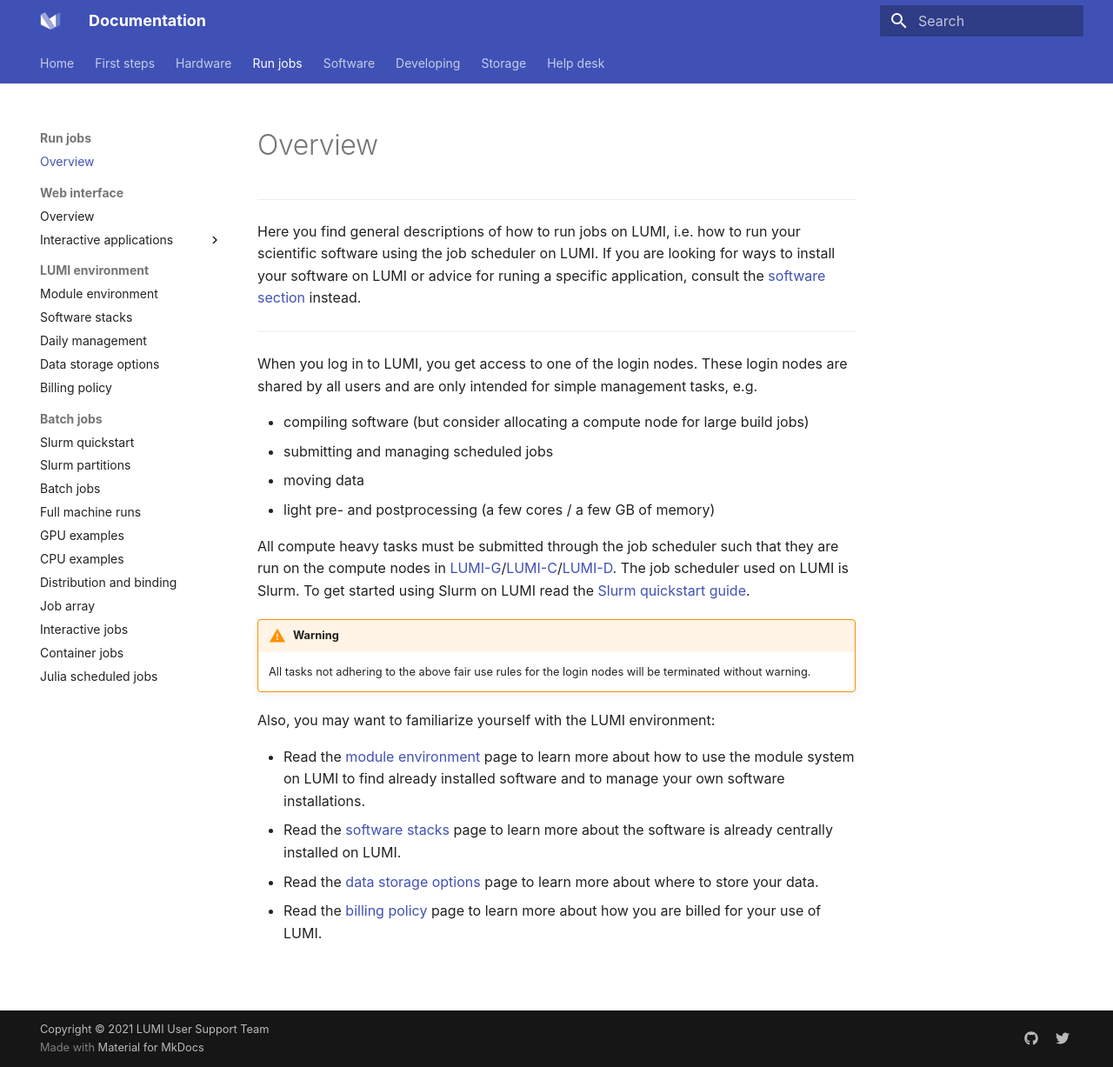
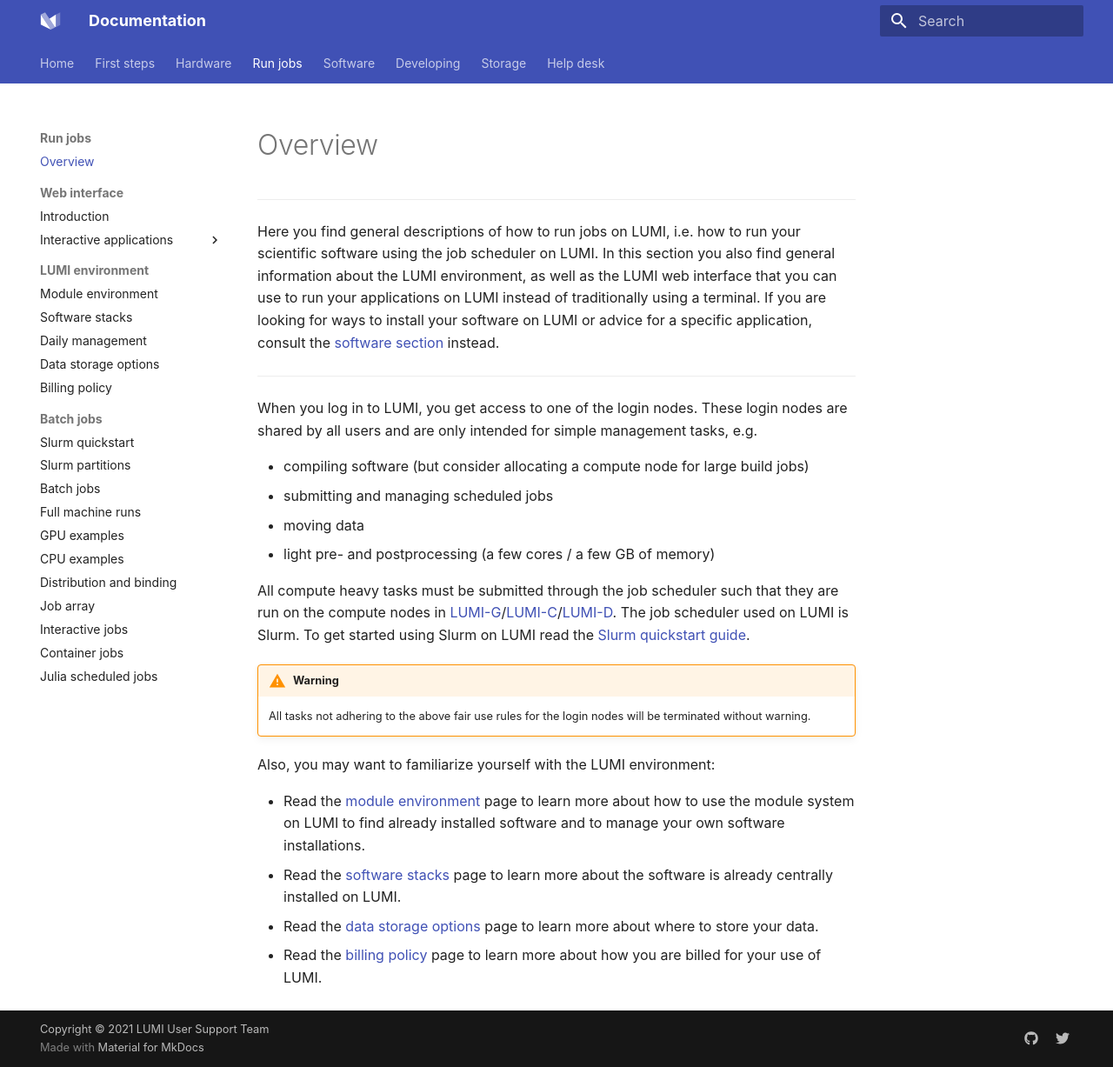
Before and after one commit to Lumi-supercomputer/lumi-userguide, an MkDocs documentation site: the page built from docs/runjobs/index.md, in a window 1280 px wide and 1227 px high. Shown: the whole window at 87% size. Built offline with MkDocs 1.6.1 and Material for MkDocs 9.7.7, drawn with Linux system fonts in a browser that asks for light colours.

Commit message:
More small changes to www_lumi

```diff
--- a/docs/runjobs/index.md
+++ b/docs/runjobs/index.md
@@ -12,10 +12,8 @@
 [billing-policy]: ../runjobs/lumi_env/billing.md
 
 ---
-Here you find general descriptions of how to run jobs on LUMI, i.e. how to run
-your scientific software using the job scheduler on LUMI. If you are looking
-for ways to install your software on LUMI or advice for runing a specific
-application, consult the [software section][software-overview] instead.
+Here you find general descriptions of how to run jobs on LUMI, i.e. how to run your scientific software using the job scheduler on LUMI. In this section you also find general information about the LUMI environment, as well as the LUMI web interface that you can use to run your applications on LUMI instead of traditionally using a terminal. If you are looking
+for ways to install your software on LUMI or advice for a specific application, consult the [software section][software-overview] instead.
 
 ---
 
--- a/mkdocs.yml
+++ b/mkdocs.yml
@@ -25,7 +25,7 @@
   - Run jobs:
     - Overview: runjobs/index.md
     - Web interface:
-      - Overview: runjobs/webui/index.md
+      - Introduction: runjobs/webui/index.md
       - Interactive applications:
         - Overview: runjobs/webui/interactive-apps.md
         - Desktop: runjobs/webui/desktop.md
```
Also changed, not shown: docs/firststeps/index.md (+1 -1 lines), docs/runjobs/webui/index.md (+4 -2 lines), docs/runjobs/webui/julia-jupyter.md (+8 -7 lines), docs/runjobs/webui/jupyter.md (+1 -1 lines).
